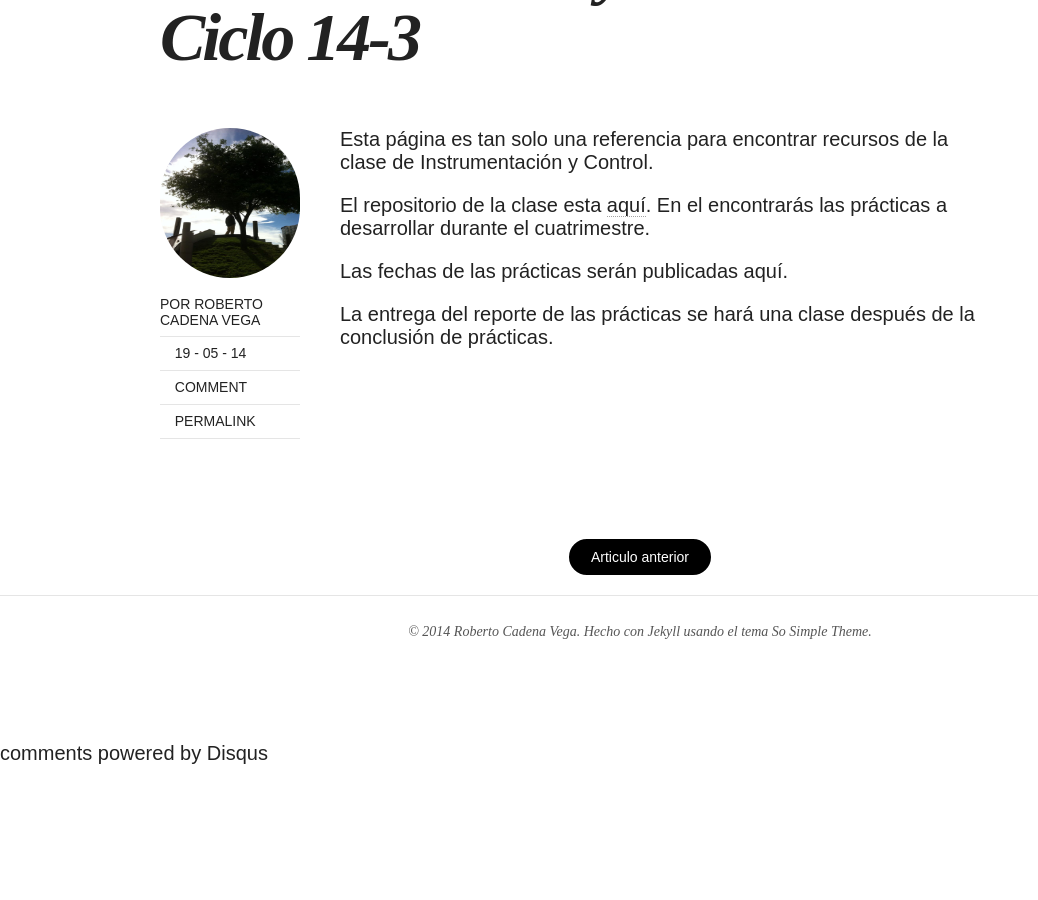
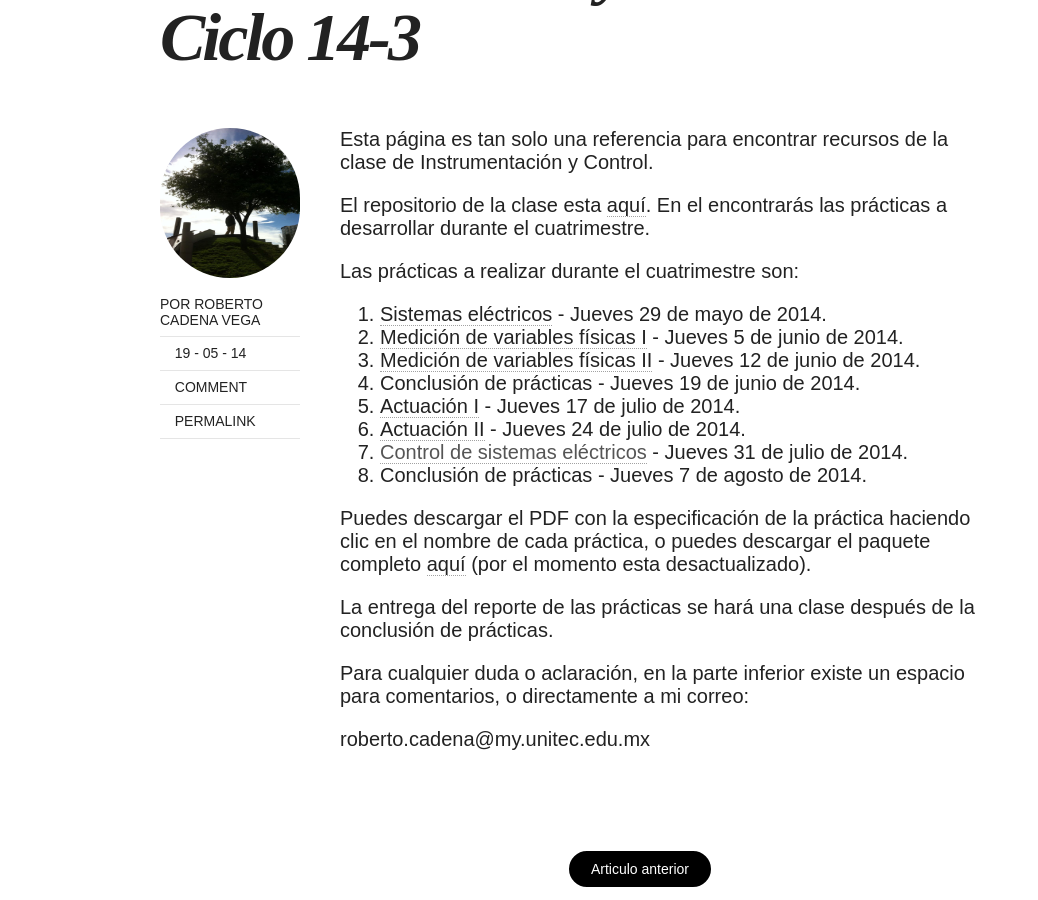
Before and after one commit to cad3na/robblack007.github.io, a Jekyll site: the page built from _posts/2014-05-19-instrumentacion-control-14-3.md, in a window 1280 px wide and 900 px high, scrolled down 805 px. Shown: the whole window, without its empty margins (0-1038 px from the left). Built offline with Jekyll 4.4.1, drawn with Linux system fonts in a browser that asks for light colours; nearby versions of some CDN libraries; comment, search, counter and statistics services are not loaded; before the commit the page ends 1570 px from its top, so only the background shows below that.

Commit message:
Se corrigen las fechas de prácticas para la clase de instrumentacion y control.

```diff
--- a/_posts/2014-05-19-instrumentacion-control-14-3.md
+++ b/_posts/2014-05-19-instrumentacion-control-14-3.md
@@ -13,6 +13,21 @@ Esta página es tan solo una referencia para encontrar recursos de la clase de I
 
 El repositorio de la clase esta [aquí](https://github.com/robblack007/clase-instrumentacion-control). En el encontrarás las prácticas a desarrollar durante el cuatrimestre.
 
-Las fechas de las prácticas serán publicadas aquí.
+Las prácticas a realizar durante el cuatrimestre son:
+
+1. [Sistemas eléctricos](https://github.com/robblack007/clase-instrumentacion-control/blob/master/Practicas/PDF's/Practica1.pdf?raw=true) - Jueves 29 de mayo de 2014.
+2. [Medición de variables físicas I](https://github.com/robblack007/clase-instrumentacion-control/blob/master/Practicas/PDF's/Practica2.pdf?raw=true) - Jueves 5 de junio de 2014.
+3. [Medición de variables físicas II](https://github.com/robblack007/clase-instrumentacion-control/blob/master/Practicas/PDF's/Practica3.pdf?raw=true) - Jueves 12 de junio de 2014.
+4. Conclusión de prácticas - Jueves 19 de junio de 2014.
+5. [Actuación I](https://github.com/robblack007/clase-instrumentacion-control/blob/master/Practicas/PDF's/Practica4.pdf?raw=true) - Jueves 17 de julio de 2014.
+6. [Actuación II](https://github.com/robblack007/clase-instrumentacion-control/blob/master/Practicas/PDF's/Practica5.pdf?raw=true) - Jueves 24 de julio de 2014.
+7. [Control de sistemas eléctricos]() - Jueves 31 de julio de 2014.
+8. Conclusión de prácticas - Jueves 7 de agosto de 2014.
+
+Puedes descargar el PDF con la especificación de la práctica haciendo clic en el nombre de cada práctica, o puedes descargar el paquete completo [aquí](https://github.com/robblack007/clase-instrumentacion-control/archive/v1.0.zip) (por el momento esta desactualizado).
 
 La entrega del reporte de las prácticas se hará una clase después de la conclusión de prácticas.
+
+Para cualquier duda o aclaración, en la parte inferior existe un espacio para comentarios, o directamente a mi correo:
+
+roberto.cadena@my.unitec.edu.mx
```
